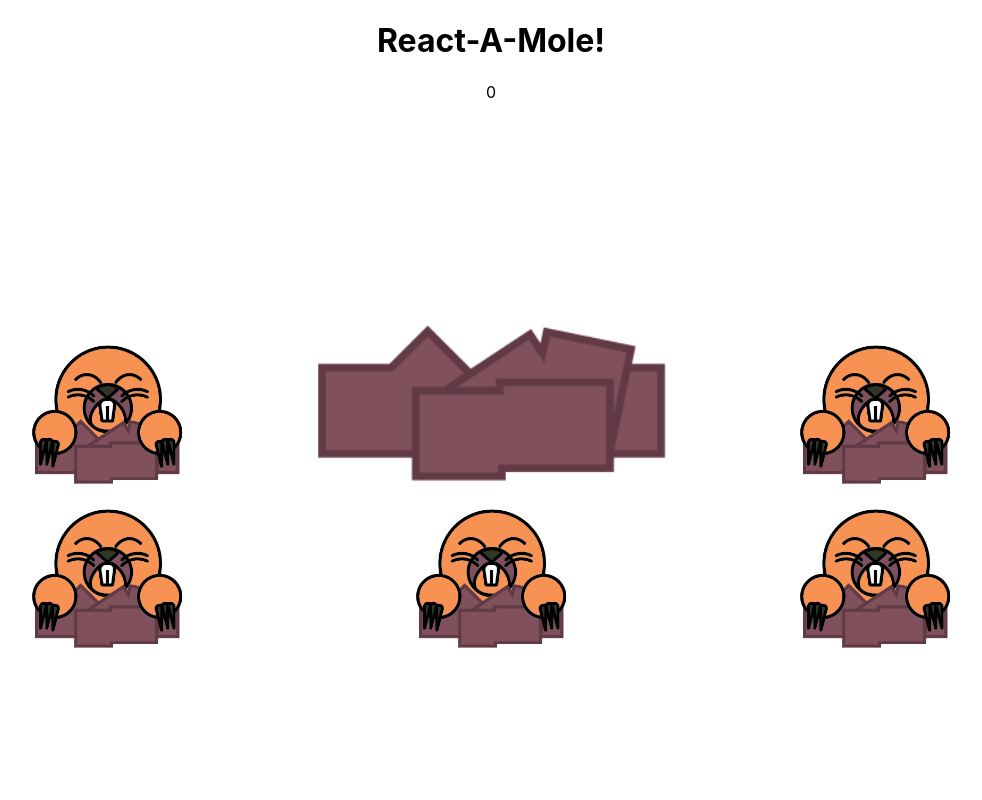
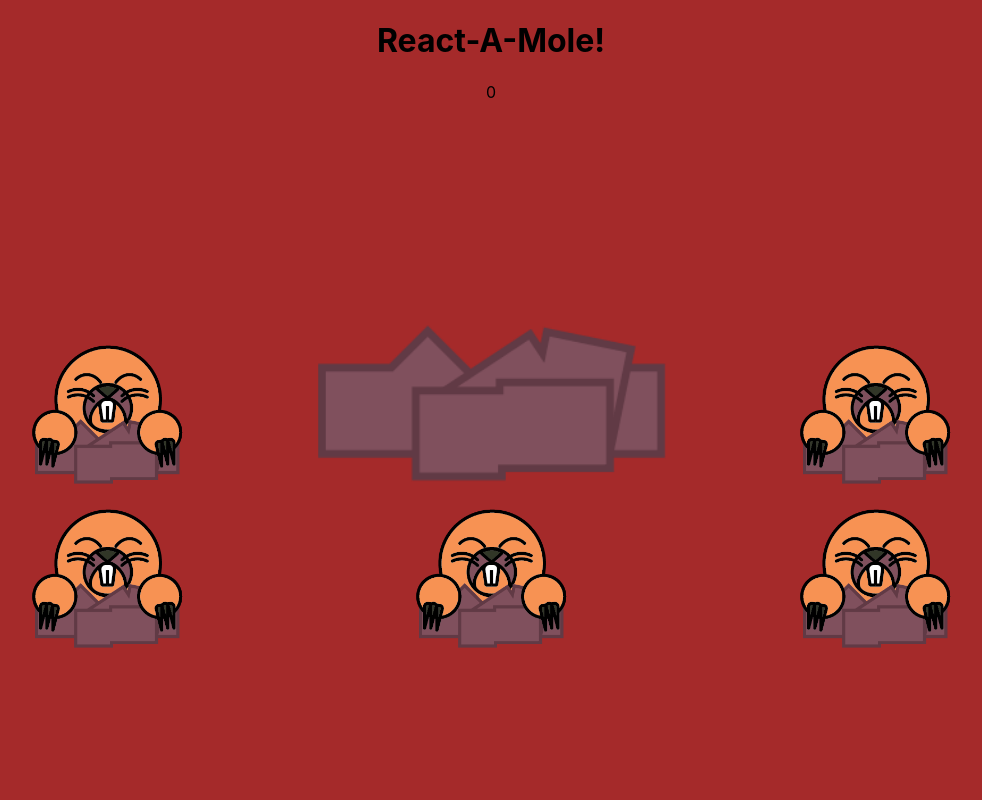
Before and after one commit to EricLGDev/React-a-Mole, a React (Create React App) app: page / in a window 1280 px wide. Shown: the top 800 px of the page, without its empty margins (149-1131 px from the left). Built offline with nearby package versions, Linux system fonts and the light colour scheme.

Commit message:
Still adjusting the styling

```diff
--- a/src/App.css
+++ b/src/App.css
@@ -1,3 +1,11 @@
 .App {
+  background-color: #ba9;
+  display: flex;
   text-align: center;
+  flex-direction: column;
 }
+
+.gameBoard {
+  background-color: brown;
+  position: relative;
+}
--- a/src/App.js
+++ b/src/App.js
@@ -19,9 +19,11 @@ function App() {
 
   return (
     <div className="App">
-      <h1>React-A-Mole!</h1>
-      {score}
-      {createMoleHill()}
+      <div className="gameBoard">
+        <h1>React-A-Mole!</h1>
+        {score}
+        {createMoleHill()}
+      </div>
     </div>
   );
 }
```
